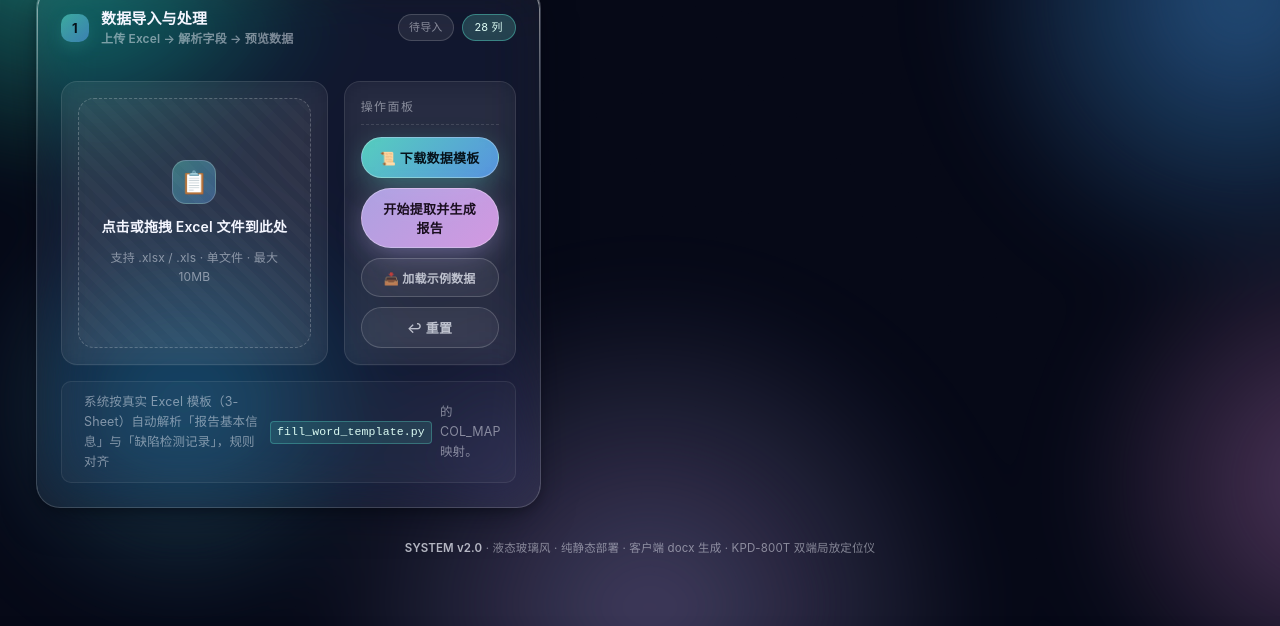
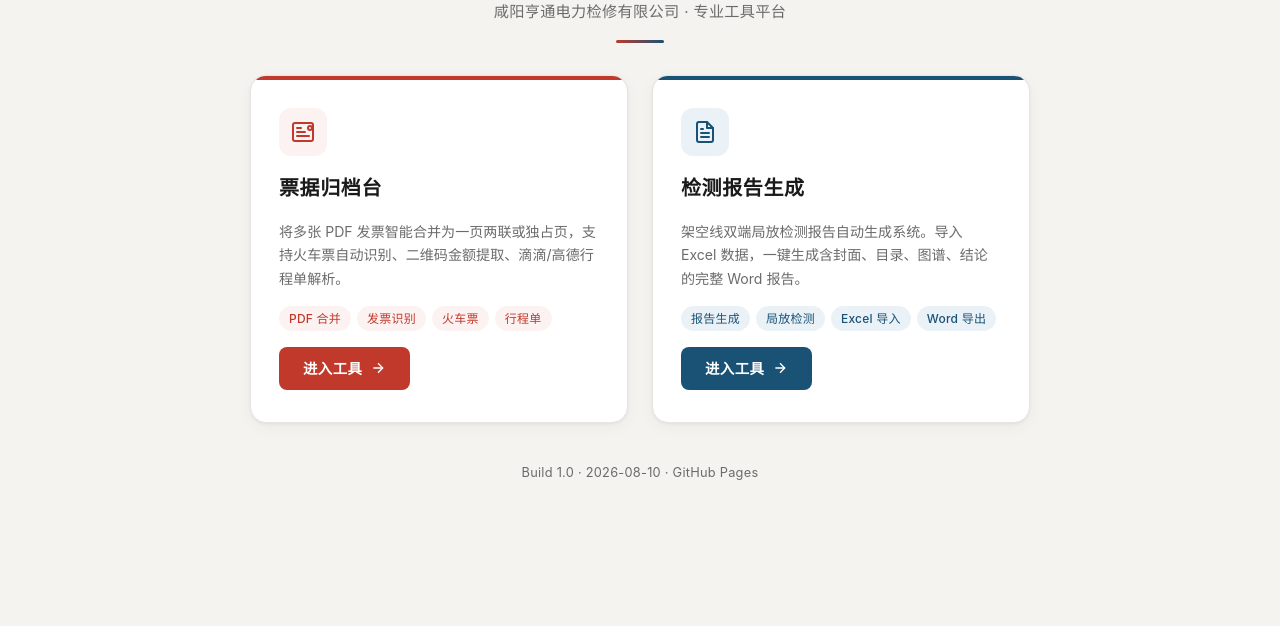
Before and after one commit to OOOREOOO/oooreooo.github.io, a website: page index.html in a window 1280 px wide. Shown: the part 184-810 px from the top of the page. Drawn offline with Linux system fonts and the light colour scheme.

Commit message:
update index.html

```diff
--- a/index.html
+++ b/index.html
@@ -1,82 +1,294 @@
 <!DOCTYPE html>
 <html lang="zh-CN">
 <head>
-  <meta charset="UTF-8">
-  <meta name="viewport" content="width=device-width, initial-scale=1.0">
-  <title>KPD-800T · 架空线双端局放检测报告系统</title>
-  <meta name="description" content="架空线双端局放定位仪 KPD-800T 检测报告在线生成系统">
-  <link rel="stylesheet" href="assets/style.css">
-  <link rel="icon" href="assets/img/logo.png" type="image/png">
+<meta charset="UTF-8">
+<meta name="viewport" content="width=device-width, initial-scale=1.0">
+<title>工具集 — 发票归档 &amp; 检测报告生成</title>
+<style>
+  :root {
+    --bg: #f5f3f0;
+    --card-bg: #ffffff;
+    --text: #1a1a1a;
+    --text-secondary: #6b6b6b;
+    --border: #e8e4df;
+    --accent1: #c0392b;
+    --accent1-light: #fdf2f2;
+    --accent2: #1a5276;
+    --accent2-light: #eaf2f8;
+    --shadow: 0 1px 3px rgba(0,0,0,0.06), 0 4px 16px rgba(0,0,0,0.04);
+    --shadow-hover: 0 2px 8px rgba(0,0,0,0.08), 0 8px 32px rgba(0,0,0,0.06);
+    --radius: 16px;
+    --font-sans: -apple-system, BlinkMacSystemFont, "Segoe UI", "PingFang SC", "Microsoft YaHei", sans-serif;
+    --font-serif: "Noto Serif SC", "Source Han Serif SC", "SimSun", "宋体", serif;
+  }
+
+  @media (prefers-color-scheme: dark) {
+    :root {
+      --bg: #1a1a1a;
+      --card-bg: #2a2a2a;
+      --text: #e8e8e8;
+      --text-secondary: #a0a0a0;
+      --border: #3a3a3a;
+      --accent1-light: #3a1a1a;
+      --accent2-light: #1a2a3a;
+      --shadow: 0 1px 3px rgba(0,0,0,0.3), 0 4px 16px rgba(0,0,0,0.2);
+      --shadow-hover: 0 2px 8px rgba(0,0,0,0.4), 0 8px 32px rgba(0,0,0,0.3);
+    }
+  }
+
+  * { margin: 0; padding: 0; box-sizing: border-box; }
+  html { font-size: 16px; }
+  body {
+    font-family: var(--font-sans);
+    background: var(--bg);
+    color: var(--text);
+    min-height: 100vh;
+    display: flex;
+    align-items: center;
+    justify-content: center;
+    padding: 20px;
+    line-height: 1.6;
+  }
+
+  .container {
+    width: 100%;
+    max-width: 780px;
+    display: flex;
+    flex-direction: column;
+    gap: 32px;
+  }
+
+  .header {
+    text-align: center;
+    padding: 0 16px;
+  }
+  .header h1 {
+    font-family: var(--font-serif);
+    font-size: 2rem;
+    font-weight: 700;
+    letter-spacing: 0.04em;
+    margin-bottom: 8px;
+    color: var(--text);
+  }
+  .header p {
+    color: var(--text-secondary);
+    font-size: 0.95rem;
+    letter-spacing: 0.02em;
+  }
+  .header .divider {
+    width: 48px;
+    height: 3px;
+    background: linear-gradient(90deg, var(--accent1), var(--accent2));
+    margin: 16px auto 0;
+    border-radius: 2px;
+  }
+
+  .cards {
+    display: grid;
+    grid-template-columns: 1fr 1fr;
+    gap: 24px;
+  }
+
+  @media (max-width: 640px) {
+    .cards { grid-template-columns: 1fr; }
+    .header h1 { font-size: 1.5rem; }
+    .container { gap: 24px; }
+  }
+
+  .card {
+    background: var(--card-bg);
+    border: 1px solid var(--border);
+    border-radius: var(--radius);
+    padding: 32px 28px;
+    box-shadow: var(--shadow);
+    display: flex;
+    flex-direction: column;
+    gap: 16px;
+    transition: box-shadow 0.2s ease, transform 0.2s ease;
+    cursor: default;
+    position: relative;
+    overflow: hidden;
+  }
+  .card:hover {
+    box-shadow: var(--shadow-hover);
+    transform: translateY(-2px);
+  }
+
+  .card::before {
+    content: "";
+    position: absolute;
+    top: 0; left: 0; right: 0;
+    height: 4px;
+    border-radius: var(--radius) var(--radius) 0 0;
+  }
+  .card.invoice::before { background: var(--accent1); }
+  .card.report::before { background: var(--accent2); }
+
+  .card-icon {
+    width: 48px; height: 48px;
+    border-radius: 12px;
+    display: flex;
+    align-items: center;
+    justify-content: center;
+    font-size: 1.5rem;
+    flex-shrink: 0;
+  }
+  .card.invoice .card-icon {
+    background: var(--accent1-light);
+    color: var(--accent1);
+  }
+  .card.report .card-icon {
+    background: var(--accent2-light);
+    color: var(--accent2);
+  }
+
+  .card h2 {
+    font-family: var(--font-serif);
+    font-size: 1.25rem;
+    font-weight: 700;
+    letter-spacing: 0.03em;
+  }
+  .card p {
+    color: var(--text-secondary);
+    font-size: 0.88rem;
+    line-height: 1.65;
+    flex: 1;
+  }
+
+  .card-tags {
+    display: flex;
+    flex-wrap: wrap;
+    gap: 6px;
+  }
+  .tag {
+    font-size: 0.75rem;
+    padding: 3px 10px;
+    border-radius: 99px;
+    font-weight: 500;
+    letter-spacing: 0.02em;
+    white-space: nowrap;
+  }
+  .card.invoice .tag {
+    background: var(--accent1-light);
+    color: var(--accent1);
+  }
+  .card.report .tag {
+    background: var(--accent2-light);
+    color: var(--accent2);
+  }
+
+  .card-btn {
+    display: inline-flex;
+    align-items: center;
+    justify-content: center;
+    gap: 8px;
+    padding: 10px 24px;
+    border-radius: 8px;
+    font-size: 0.9rem;
+    font-weight: 600;
+    text-decoration: none;
+    letter-spacing: 0.03em;
+    transition: all 0.15s ease;
+    align-self: flex-start;
+    cursor: pointer;
+    border: none;
+  }
+  .card.invoice .card-btn {
+    background: var(--accent1);
+    color: #fff;
+  }
+  .card.invoice .card-btn:hover {
+    background: #a93226;
+  }
+  .card.report .card-btn {
+    background: var(--accent2);
+    color: #fff;
+  }
+  .card.report .card-btn:hover {
+    background: #154360;
+  }
+  .card-btn svg {
+    width: 16px; height: 16px;
+    transition: transform 0.15s ease;
+  }
+  .card-btn:hover svg {
+    transform: translateX(2px);
+  }
+
+  .footer {
+    text-align: center;
+    color: var(--text-secondary);
+    font-size: 0.8rem;
+    letter-spacing: 0.02em;
+    padding: 8px 0;
+  }
+</style>
 </head>
 <body>
-  <div id="noise"></div>
-  <div class="app">
-    <header class="appbar">
-      <div class="brand">
-        <div class="brand-mark">K</div>
-        <div class="brand-text">
-          <span class="brand-title">KPD-800T · 检测报告系统</span>
-          <span class="brand-sub">架空线双端局放定位仪 · 在线生成 · Word 导出</span>
-        </div>
+<div class="container">
+
+  <header class="header">
+    <h1>工 具 集</h1>
+    <p>咸阳亨通电力检修有限公司 · 专业工具平台</p>
+    <div class="divider"></div>
+  </header>
+
+  <div class="cards">
+
+    <div class="card invoice">
+      <div class="card-icon">
+        <svg width="24" height="24" viewBox="0 0 24 24" fill="none" stroke="currentColor" stroke-width="2" stroke-linecap="round" stroke-linejoin="round">
+          <rect x="2" y="3" width="20" height="18" rx="2"/>
+          <line x1="6" y1="8" x2="10" y2="8"/>
+          <line x1="6" y1="12" x2="14" y2="12"/>
+          <line x1="6" y1="16" x2="18" y2="16"/>
+          <circle cx="19" cy="8" r="2"/>
+        </svg>
       </div>
-      <div class="appbar-meta">
-        <span class="dot"></span><span>纯静态部署 · GitHub Pages 友好</span>
-        <span class="pill" id="appPill">v2.0</span>
+      <h2>票据归档台</h2>
+      <p>将多张 PDF 发票智能合并为一页两联或独占页，支持火车票自动识别、二维码金额提取、滴滴/高德行程单解析。</p>
+      <div class="card-tags">
+        <span class="tag">PDF 合并</span>
+        <span class="tag">发票识别</span>
+        <span class="tag">火车票</span>
+        <span class="tag">行程单</span>
       </div>
-    </header>
-    <div class="steps">
-      <div class="step is-active" id="step1"><span class="num">1</span><span>导入 Excel</span></div>
-      <div class="step-arrow"></div>
-      <div class="step" id="step2"><span class="num">2</span><span>提取数据</span></div>
-      <div class="step-arrow"></div>
-      <div class="step" id="step3"><span class="num">3</span><span>查看报告</span></div>
-      <div class="step-arrow"></div>
-      <div class="step" id="step4"><span class="num">4</span><span>编辑 / 导出 Word</span></div>
+      <a href="./invoice-merger/" class="card-btn">
+        进入工具
+        <svg viewBox="0 0 24 24" fill="none" stroke="currentColor" stroke-width="2"><line x1="5" y1="12" x2="19" y2="12"/><polyline points="12 5 19 12 12 19"/></svg>
+      </a>
     </div>
-    <div class="grid">
-      <div class="col" id="colLeft">
-        <section class="glass glass-unified" id="sectionImport">
-          <div class="card-head">
-            <div class="card-title"><span class="idx">1</span><div><div>数据导入与处理</div><div class="card-sub">上传 Excel → 解析字段 → 预览数据</div></div></div>
-            <div class="unified-badges"><span class="badge idle" id="badgeImport">待导入</span><span class="pill cyan" id="rowsPill">28 列</span></div>
-          </div>
-          <div class="unified-body">
-            <div class="unified-left">
-              <label class="drop" id="drop"><input type="file" id="fileInput" accept=".xlsx,.xls"><div class="drop-icon">📋</div><div class="drop-title">点击或拖拽 Excel 文件到此处</div><div class="drop-hint">支持 .xlsx / .xls · 单文件 · 最大 10MB</div></label>
-              <div class="file-info" id="fileInfo" style="display:none;"><div class="name"><span id="fileName">—</span></div><div class="actions"><button class="btn btn-ghost" id="btnClearFile">移除</button></div></div>
-            </div>
-            <div class="unified-right">
-              <div class="unified-right-title">操作面板</div>
-              <div class="btn-row vertical">
-                <button class="btn btn-primary" id="btnDownloadTpl"><span>📜 下载数据模板</span></button>
-                <button class="btn btn-violet" id="btnExtract"><span>开始提取并生成报告</span></button>
-                <button class="btn btn-ghost" id="btnLoadDemo" style="font-size:12px;">📥 加载示例数据</button>
-                <button class="btn btn-ghost" id="btnReset">↩ 重置</button>
-              </div>
-              <div class="progress" id="extractProgress"><span></span></div>
-              <div class="toast" id="extractToast"></div>
-            </div>
-          </div>
-          <div class="unified-hint"><span class="dot-c"></span>系统按真实 Excel 模板（3-Sheet）自动解析「报告基本信息」与「缺陷检测记录」，规则对齐 <code>fill_word_template.py</code> 的 COL_MAP 映射。</div>
-          <div class="unified-section step-panel" id="panelDataPreview" style="display:none;">
-            <div class="unified-section-head"><div class="unified-section-title"><span class="section-step">2</span> 提取数据预览</div><div class="unified-section-meta">每条缺陷一行 · 共 <span id="defectsCount">0</span> 条</div></div>
-            <div id="dataTable"><div class="empty-state">尚未提取数据，请上传 Excel 或 <a href="#" id="linkDownloadTpl" style="color:var(--accent-cyan);">下载数据模板</a>。</div></div>
-          </div>
-        </section>
+
+    <div class="card report">
+      <div class="card-icon">
+        <svg width="24" height="24" viewBox="0 0 24 24" fill="none" stroke="currentColor" stroke-width="2" stroke-linecap="round" stroke-linejoin="round">
+          <path d="M14 2H6a2 2 0 0 0-2 2v16a2 2 0 0 0 2 2h12a2 2 0 0 0 2-2V8z"/>
+          <polyline points="14 2 14 8 20 8"/>
+          <line x1="16" y1="13" x2="8" y2="13"/>
+          <line x1="16" y1="17" x2="8" y2="17"/>
+          <polyline points="10 9 9 9 8 9"/>
+        </svg>
       </div>
-      <div class="col step-panel" id="colRight" style="display:none;">
-        <section class="glass report-card">
-          <div class="report-toolbar"><div class="meta"><span class="section-step">3-4</span><span>报告预览与导出</span><span class="pill violet" id="reportPill">等待提取</span></div><div class="btn-row"><button class="btn btn-violet" id="btnEditReport">✏ 编辑报告</button><button class="btn btn-primary" id="btnDownloadWord">📥 下载 Word</button><button class="btn btn-ghost" id="btnPrintPdf">🖨 打印 PDF</button><button class="btn btn-ghost" id="btnResetReport">↩ 重置报告</button></div></div>
-          <div class="report-frame" id="reportDoc"></div>
-        </section>
+      <h2>检测报告生成</h2>
+      <p>架空线双端局放检测报告自动生成系统。导入 Excel 数据，一键生成含封面、目录、图谱、结论的完整 Word 报告。</p>
+      <div class="card-tags">
+        <span class="tag">报告生成</span>
+        <span class="tag">局放检测</span>
+        <span class="tag">Excel 导入</span>
+        <span class="tag">Word 导出</span>
       </div>
+      <a href="./report-generator/" class="card-btn">
+        进入工具
+        <svg viewBox="0 0 24 24" fill="none" stroke="currentColor" stroke-width="2"><line x1="5" y1="12" x2="19" y2="12"/><polyline points="12 5 19 12 12 19"/></svg>
+      </a>
     </div>
-    <div class="footer"><p><b>SYSTEM v2.0</b> · 液态玻璃风 · 纯静态部署 · 客户端 docx 生成 · KPD-800T 双端局放定位仪</p></div>
+
   </div>
-  <script src="assets/js/xlsx.full.min.js"></script>
-  <script src="assets/js/docx.iife.js"></script>
-  <script src="assets/app.js"></script>
-  <script src="assets/docx-gen.js"></script>
-  <script src="assets/main.js"></script>
+
+  <footer class="footer">
+    Build 1.0 · 2026-08-10 · GitHub Pages
+  </footer>
+
+</div>
 </body>
 </html>
```
